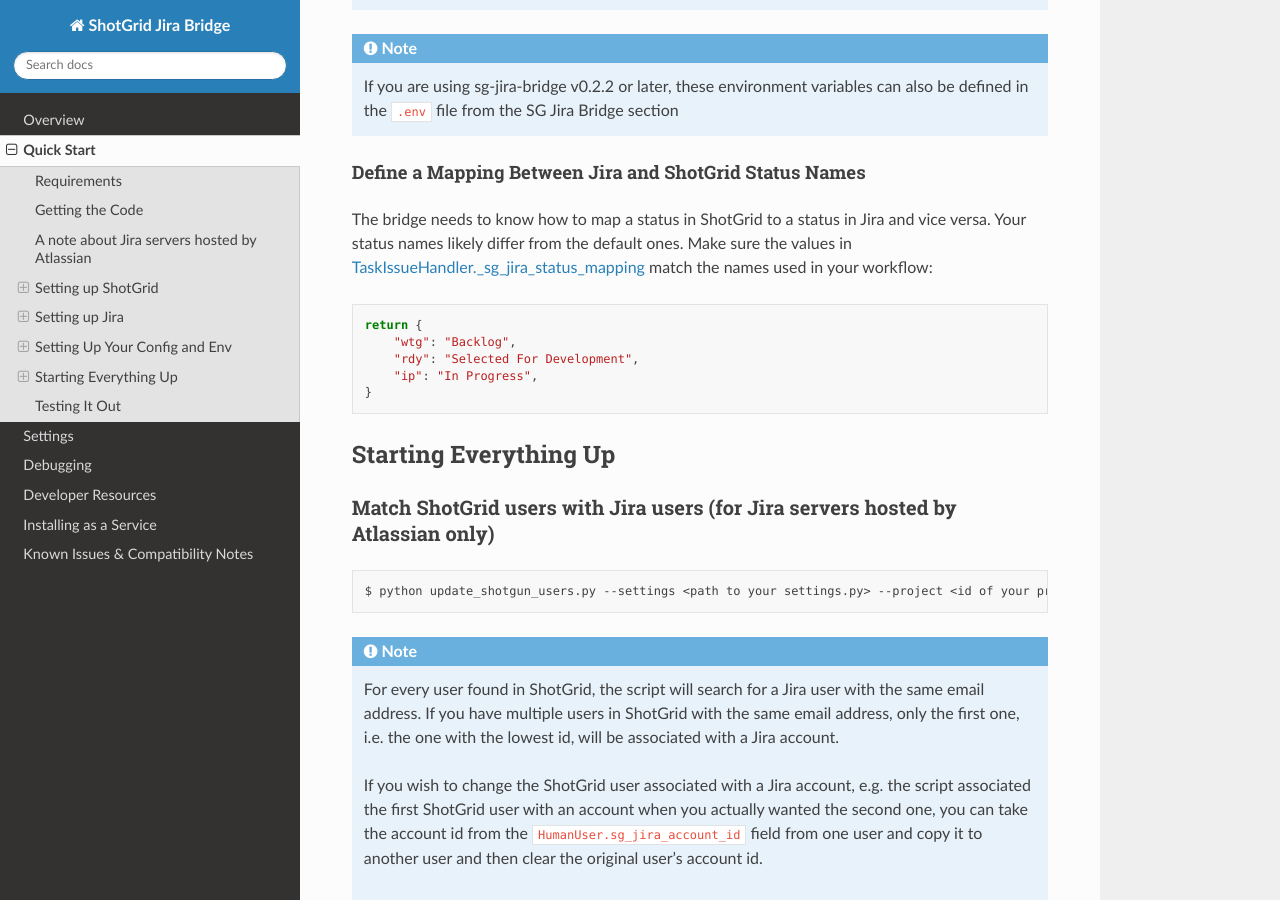
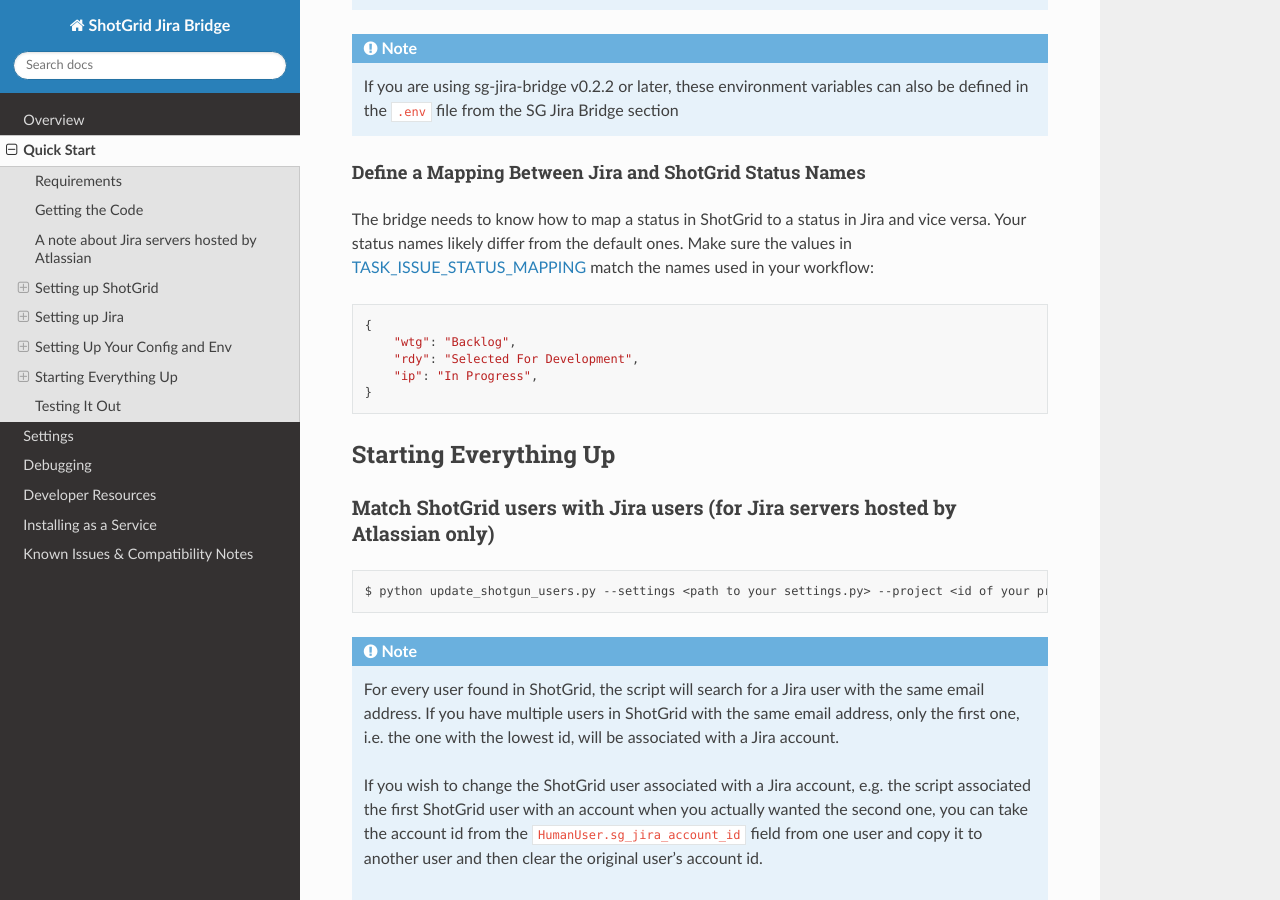
Before and after one commit to shotgunsoftware/sg-jira-bridge, a Sphinx documentation site: the page built from docs/quickstart.rst, in a window 1280 px wide and 900 px high, scrolled down 6100 px. Built offline with Sphinx 7.4.7 and the Read the Docs theme 2.0.0, drawn with Linux system fonts in a browser that asks for light colours.

Commit message:
Update link (#65)

```diff
--- a/docs/quickstart.rst
+++ b/docs/quickstart.rst
@@ -303,10 +303,10 @@
 -------------------------------------------------------
 The bridge needs to know how to map a status in ShotGrid to a status in Jira and vice versa. Your status names likely
 differ from the default ones. Make sure the values in
-`TaskIssueHandler._sg_jira_status_mapping <https://github.com/shotgunsoftware/sg-jira-bridge/blob/725f63c19b45529f2507c530c7923cb4d55459e1/sg_jira/handlers/task_issue_handler.py#L47/>`_
+`TASK_ISSUE_STATUS_MAPPING <https://github.com/shotgunsoftware/sg-jira-bridge/blob/v0.4.0b2/sg_jira/constants.py#L90/>`_
 match the names used in your workflow::
 
-    return {
+    {
         "wtg": "Backlog",
         "rdy": "Selected For Development",
         "ip": "In Progress",
```
